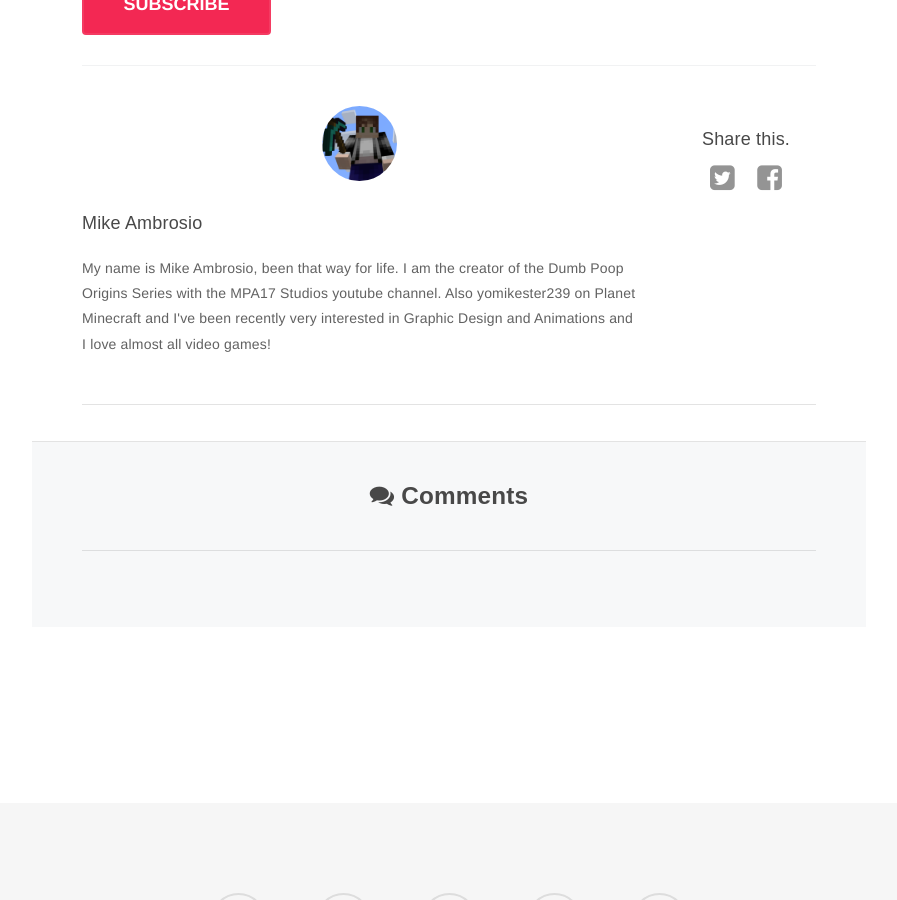
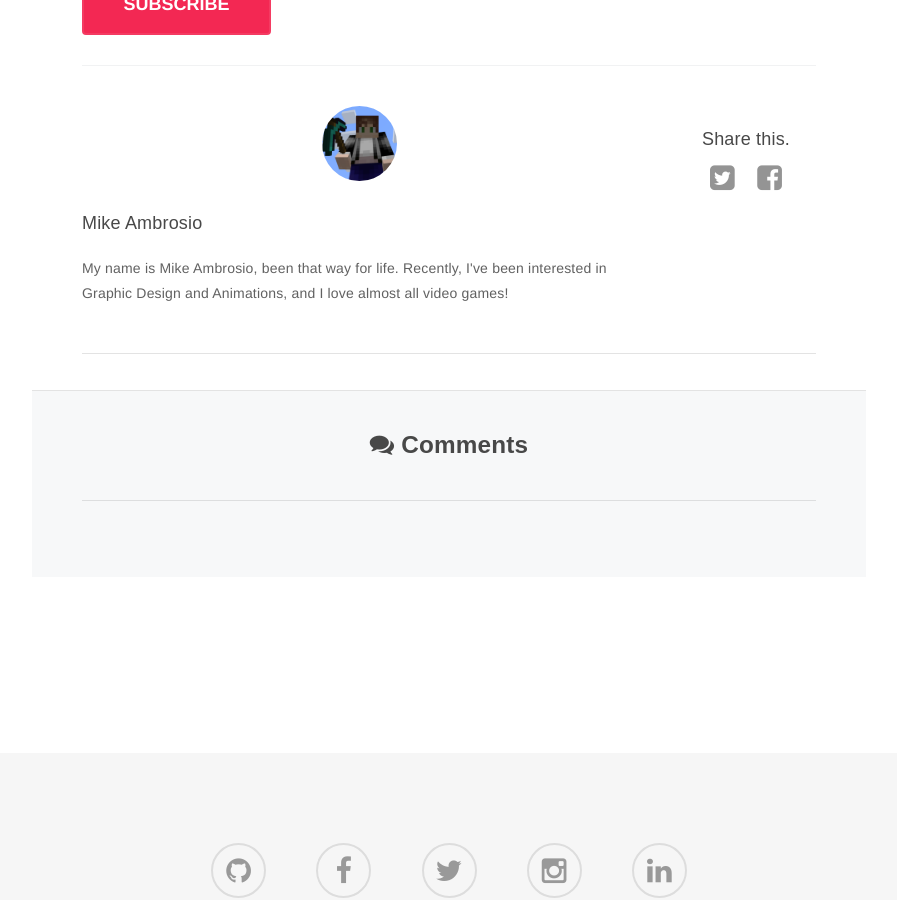
Before and after one commit to ambrosiogabe/ambrosiogabe.github.io, a Jekyll site: the page built from _posts/2018-01-14-how-to-build-a-mansion-on-minecraft.md, in a window 1280 px wide and 900 px high, scrolled down 12519 px. Shown: the whole window, without its empty margins (191-1088 px from the left). Built offline with Jekyll 4.4.1, drawn with Linux system fonts in a browser that asks for light colours; nearby versions of some CDN libraries; some web fonts are replaced; comment, search, counter and statistics services are not loaded.

Commit message:
Update mikes bio

```diff
--- a/_posts/2018-01-14-how-to-build-a-mansion-on-minecraft.md
+++ b/_posts/2018-01-14-how-to-build-a-mansion-on-minecraft.md
@@ -8,8 +8,9 @@ comments: true
 subtitle: This is the best mansion design I have come up with and it's a pretty neat project...
 cover: /assets/images/minecraft/mikesMansion1.png
 author: Mike Ambrosio
-bio: My name is Mike Ambrosio, been that way for life. I am the creator of the Dumb Poop Origins Series with the MPA17 Studios youtube channel. Also yomikester239 on Planet Minecraft and I've been recently very interested in Graphic Design and Animations and I love almost all video games!
+bio: My name is Mike Ambrosio, been that way for life. Recently, I've been interested in Graphic Design and Animations, and I love almost all video games!
 ---
+
 Block Count
 ===========
 To start off, I’m going to announce how many of each different block you will need in order to build the house.
```
